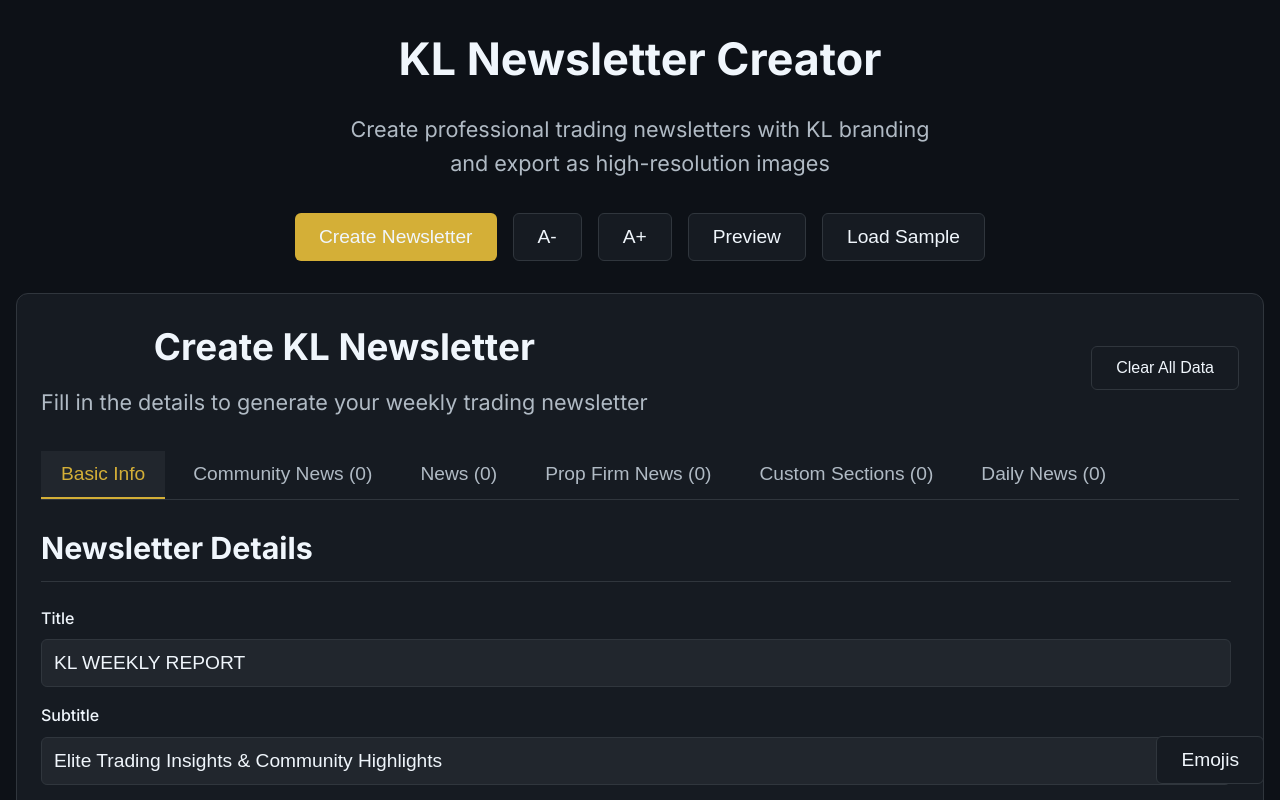
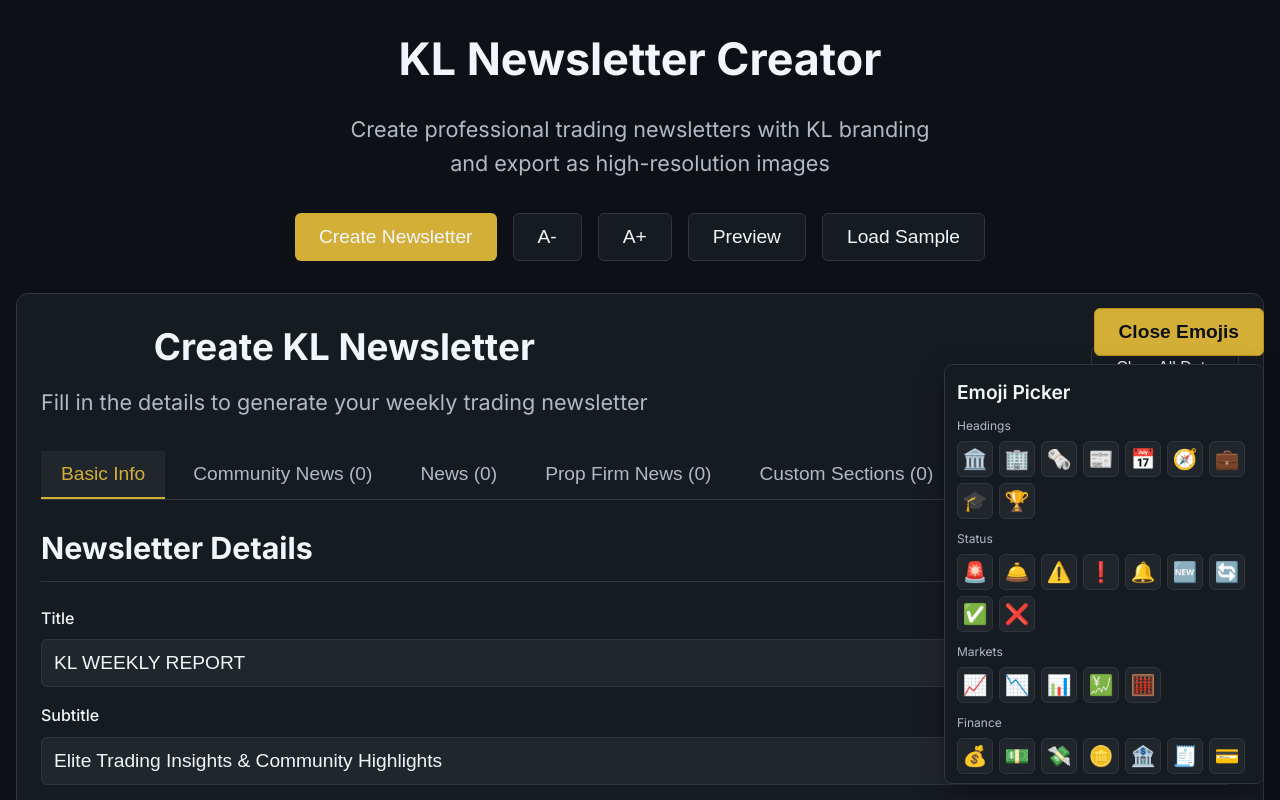
Before and after one commit to shalashaskabob/newsletter, a React (Vite) app: page / in a window 1280 px wide. Shown: the top 800 px of the page. Built offline with nearby package versions, Linux system fonts and the light colour scheme.

Commit message:
UI: show EmojiPane by default, higher z-index, gold toggle button

```diff
--- a/src/components/EmojiPane.tsx
+++ b/src/components/EmojiPane.tsx
@@ -64,19 +64,19 @@ function tryInsertEmoji(emoji: string, setToast: (msg: string)=>void) {
 }
 
 const EmojiPane: React.FC = () => {
-  const [open, setOpen] = useState<boolean>(false);
+  const [open, setOpen] = useState<boolean>(true);
   const [toast, setToast] = useState<string>('');
 
   const categories = useMemo(() => EMOJI_CATEGORIES, []);
 
   return (
-    <div style={{ position: 'fixed', right: 16, bottom: 16, zIndex: 1000 }}>
+    <div style={{ position: 'fixed', right: 16, bottom: 16, zIndex: 10000 }}>
       {/* Toggle Button */}
       <button
         type="button"
         onClick={() => setOpen((v) => !v)}
         className="btn btn-secondary"
-        style={{ display: 'block', marginLeft: 'auto' }}
+        style={{ display: 'block', marginLeft: 'auto', background: '#d4af37', color: '#0d1117', border: '1px solid #b8941f', fontWeight: 700 }}
       >
         {open ? 'Close Emojis' : 'Emojis'}
       </button>
```
